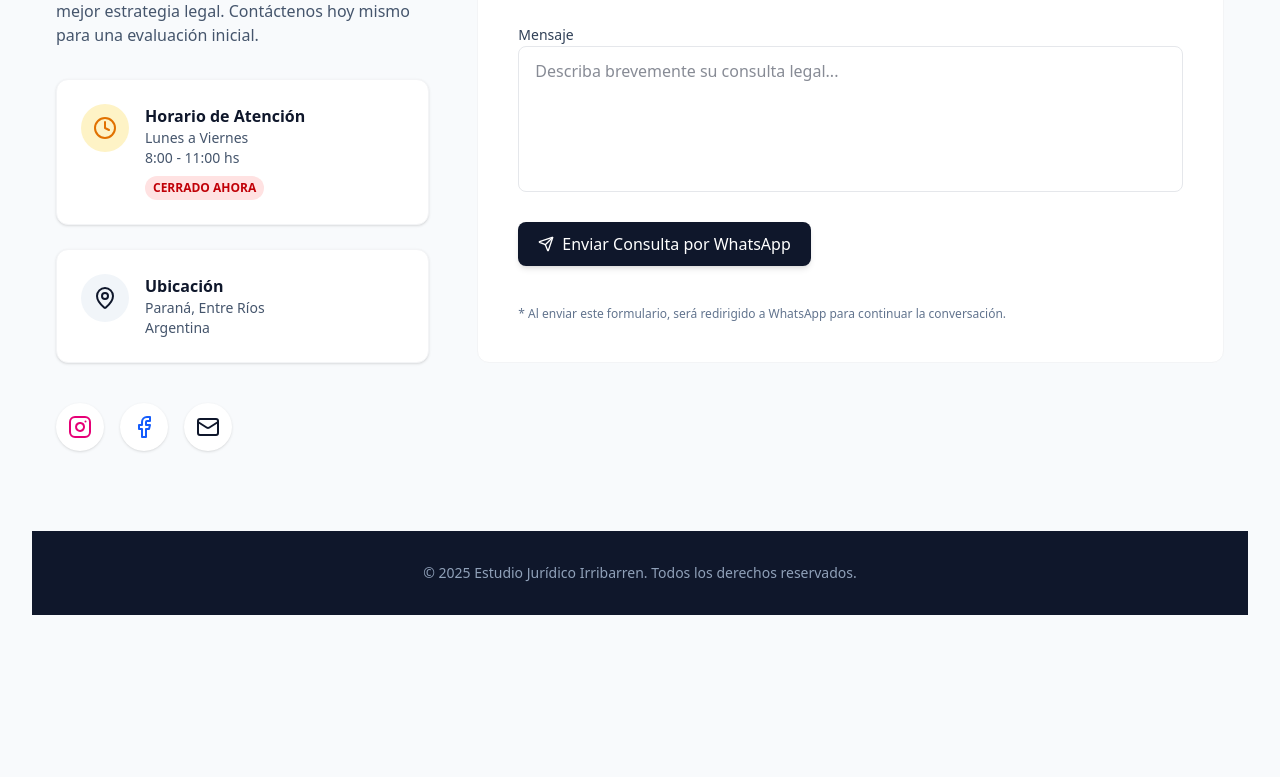
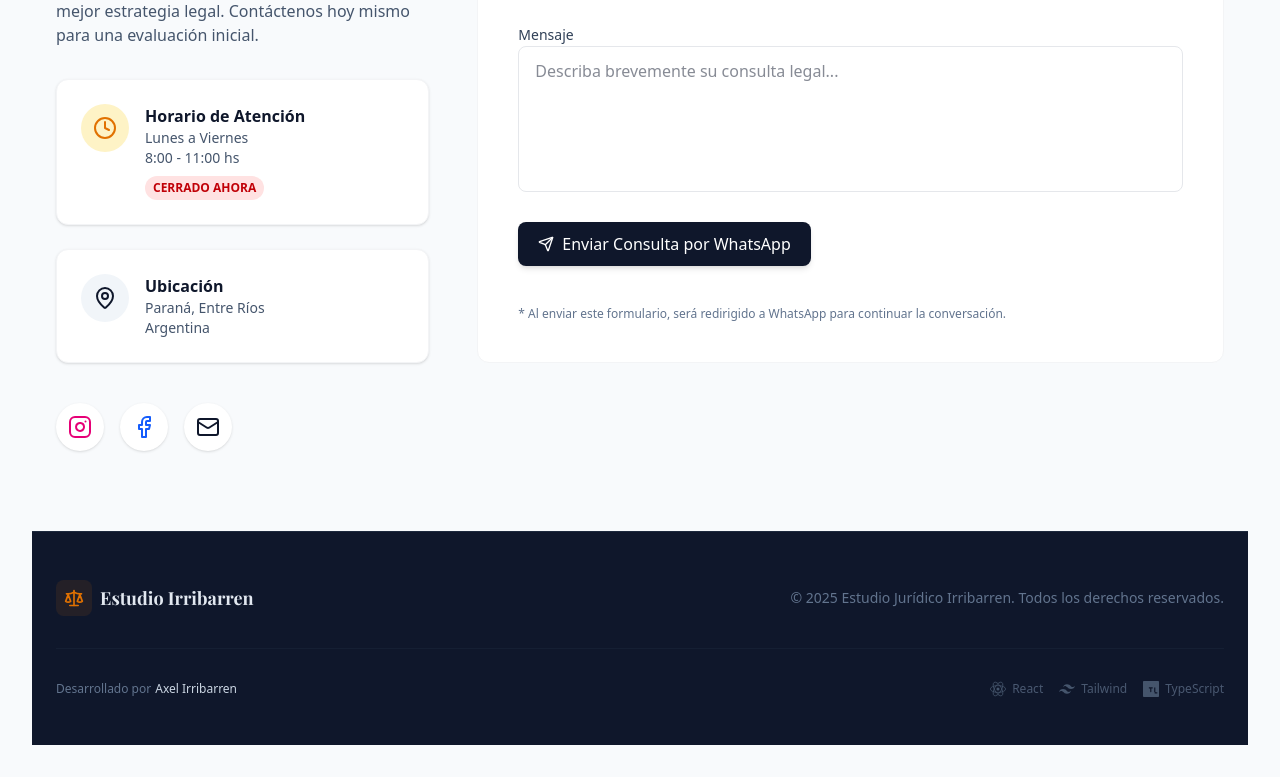
Before and after one commit to Axelirribarren/PORTAFOLIO-ABOGADA-WEB, a React (Vite) app in the folder mi-proyecto/: page / in a window 1280 px wide. Shown: the part 2695-3472 px from the top of the page. Before the commit the page ends 3342 px from the top, so only its background shows below. Built offline with nearby package versions, Linux system fonts and the light colour scheme; a web font is replaced by a local one.

Commit message:
navbar funcionando correctamente en mobile

```diff
--- a/mi-proyecto/src/App.tsx
+++ b/mi-proyecto/src/App.tsx
@@ -4,6 +4,8 @@ import Services from './features/services/Services';
 import Portfolio from './components/Portfolio';
 import Contact from './features/contact/Contact';
 import './App.css';
+
+import Footer from './components/layout/Footer';
 
 function App() {
   return (
@@ -16,11 +18,7 @@ function App() {
         <Contact />
       </main>
 
-      <footer className="bg-slate-900 text-slate-400 py-8 text-center text-sm">
-        <div className="container mx-auto px-6">
-          <p>&copy; {new Date().getFullYear()} Estudio Jurídico Irribarren. Todos los derechos reservados.</p>
-        </div>
-      </footer>
+      <Footer />
     </div>
   );
 }
--- /dev/null
+++ b/mi-proyecto/src/components/layout/Footer.tsx
@@ -0,0 +1,60 @@
+import { Scale } from "lucide-react";
+
+const Footer = () => {
+  return (
+    <footer className="bg-slate-900 text-slate-400 py-12 text-sm border-t border-slate-800">
+      <div className="container mx-auto px-6">
+        <div className="flex flex-col md:flex-row justify-between items-center gap-6">
+            <div className="flex items-center gap-2">
+                 <div className="bg-amber-600/10 p-2 rounded-lg">
+                    <Scale className="w-5 h-5 text-amber-600" />
+                 </div>
+                 <span className="font-playfair text-slate-200 text-lg font-bold">Estudio Irribarren</span>
+            </div>
+
+             <p className="text-slate-500">&copy; {new Date().getFullYear()} Estudio Jurídico Irribarren. Todos los derechos reservados.</p>
+        </div>
+
+        <div className="mt-8 pt-8 border-t border-slate-800/50 flex flex-col md:flex-row justify-between items-center gap-4 text-xs text-slate-500">
+             <div className="flex items-center gap-1">
+                <span>Desarrollado por</span>
+                <span className="text-slate-300 font-medium">Axel Irribarren</span>
+             </div>
+
+            <div className="flex items-center gap-4">
+                {/* React */}
+                <div className="flex items-center gap-1.5 group cursor-default" title="React">
+                    <svg className="w-4 h-4 text-slate-600 group-hover:text-[#61DAFB] transition-colors duration-300" viewBox="-10.5 -9.45 21 18.9" fill="currentColor">
+                        <circle cx="0" cy="0" r="2" fill="currentColor"></circle>
+                        <g stroke="currentColor" strokeWidth="1" fill="none">
+                            <ellipse rx="10" ry="4.5"></ellipse>
+                            <ellipse rx="10" ry="4.5" transform="rotate(60)"></ellipse>
+                            <ellipse rx="10" ry="4.5" transform="rotate(120)"></ellipse>
+                        </g>
+                    </svg>
+                    <span className="opacity-70 group-hover:opacity-100 group-hover:text-slate-300 transition-all">React</span>
+                </div>
+
+                 {/* Tailwind */}
+                 <div className="flex items-center gap-1.5 group cursor-default" title="Tailwind CSS">
+                    <svg className="w-4 h-4 text-slate-600 group-hover:text-[#38B2AC] transition-colors duration-300" viewBox="0 0 24 24" fill="currentColor">
+                        <path d="M12.001,4.8c-3.2,0-5.2,1.6-6,4.8c1.2-1.6,2.6-2.2,4.2-1.8c0.913,0.228,1.565,0.89,2.288,1.624C13.666,10.618,15.027,12,18.001,12c3.2,0,5.2-1.6,6-4.8c-1.2,1.6-2.6,2.2-4.2,1.8c-0.913-0.228-1.565-0.89-2.288-1.624C16.337,6.182,14.976,4.8,12.001,4.8z M6.001,12c-3.2,0-5.2,1.6-6,4.8c1.2-1.6,2.6-2.2,4.2-1.8c0.913,0.228,1.565,0.89,2.288,1.624c1.177,1.194,2.538,2.576,5.512,2.576c3.2,0,5.2-1.6,6-4.8c-1.2,1.6-2.6,2.2-4.2,1.8c-0.913-0.228-1.565-0.89-2.288-1.624C10.337,13.382,8.976,12,6.001,12z"/>
+                    </svg>
+                    <span className="opacity-70 group-hover:opacity-100 group-hover:text-slate-300 transition-all">Tailwind</span>
+                 </div>
+
+                 {/* TypeScript */}
+                 <div className="flex items-center gap-1.5 group cursor-default" title="TypeScript">
+                    <svg className="w-4 h-4 text-slate-600 group-hover:text-[#3178C6] transition-colors duration-300" viewBox="0 0 24 24" fill="currentColor">
+                        <path d="M1.125 0C0.502 0 0 0.502 0 1.125v21.75C0 23.498 0.502 24 1.125 24h21.75c0.623 0 1.125-0.502 1.125-1.125V1.125C24 0.502 23.498 0 22.875 0H1.125zM17.492 16.89c-0.418 0-0.741-0.324-0.741-0.742v-6.31h1.766v6.31c0 0.418 0.324 0.742 0.742 0.742h2.204v1.766h-3.971zM11.528 16.89c-0.418 0-0.742-0.324-0.742-0.742v-5.065h-1.996v-1.766h5.758v1.766h-1.996v5.065c0 0.418-0.324 0.742-0.742 0.742h-1.024z"/>
+                    </svg>
+                    <span className="opacity-70 group-hover:opacity-100 group-hover:text-slate-300 transition-all">TypeScript</span>
+                 </div>
+            </div>
+        </div>
+      </div>
+    </footer>
+  );
+};
+
+export default Footer;
--- a/mi-proyecto/src/components/layout/NavBar.tsx
+++ b/mi-proyecto/src/components/layout/NavBar.tsx
@@ -22,19 +22,19 @@ const NavBar = () => {
 
   return (
     <nav
-      className={`fixed w-full z-50 transition-all duration-300 ${
+      className={`fixed top-0 left-0 w-full z-50 transition-all duration-300 ${
         scrolled
           ? "bg-white/90 backdrop-blur-md shadow-md py-3"
           : "bg-transparent py-5"
       }`}
     >
-      <div className="max-w-7xl mx-auto px-6 flex justify-between items-center">
+      <div className="container mx-auto px-4 md:px-6 flex justify-between items-center">
         {/* Logo */}
         <a href="#" className="flex items-center gap-2 group">
           <div className="bg-slate-900 text-white p-2 rounded-lg group-hover:bg-slate-800 transition-colors">
-            <Scale className="w-6 h-6" />
+            <Scale className="w-5 h-5 md:w-6 md:h-6" />
           </div>
-          <span className={`text-xl font-playfair font-bold tracking-wide ${scrolled ? 'text-slate-900' : 'text-slate-900'}`}>
+          <span className={`text-lg md:text-xl font-playfair font-bold tracking-wide ${scrolled ? 'text-slate-900' : 'text-slate-900'}`}>
             Estudio Irribarren
           </span>
         </a>
```
